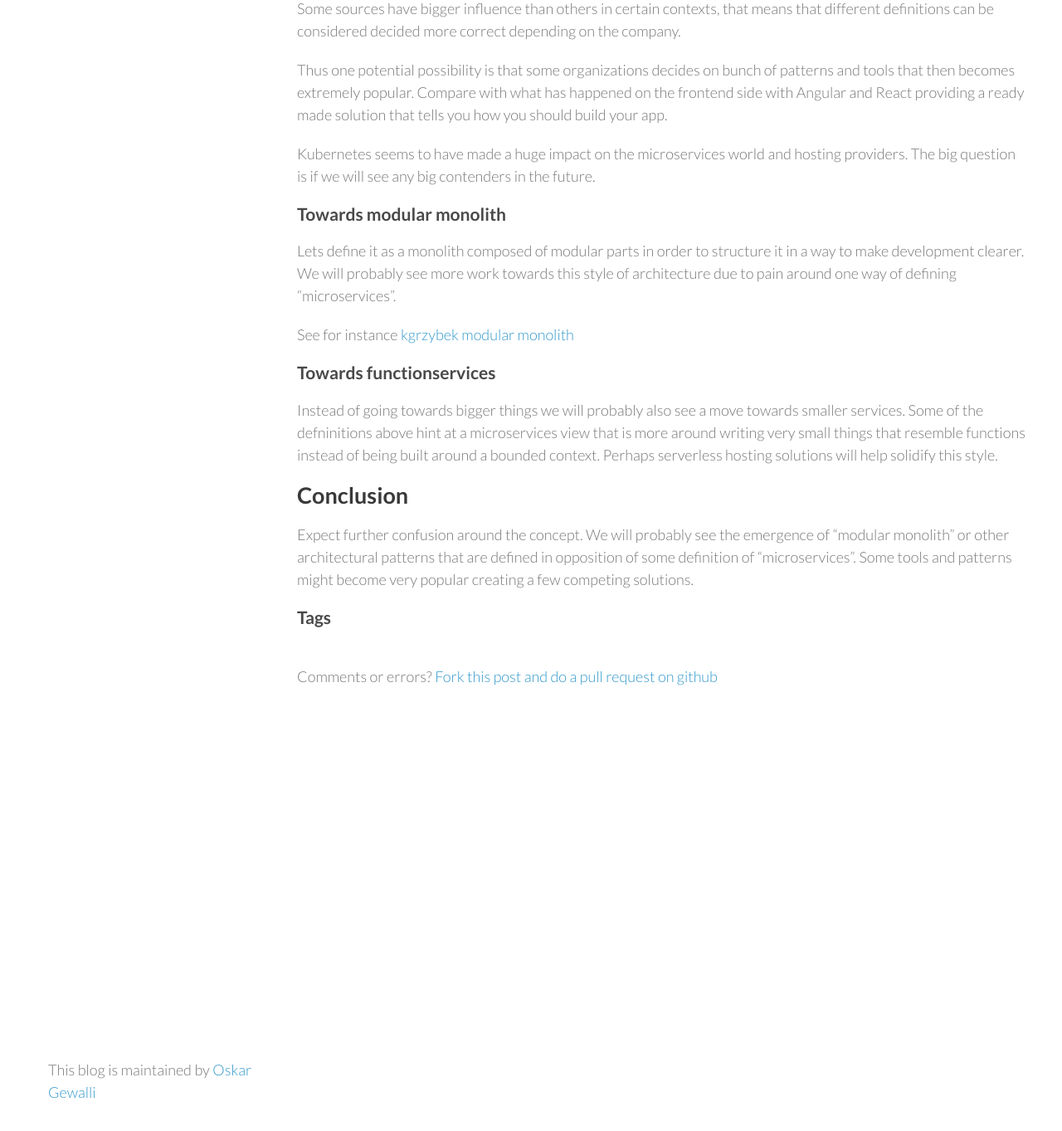
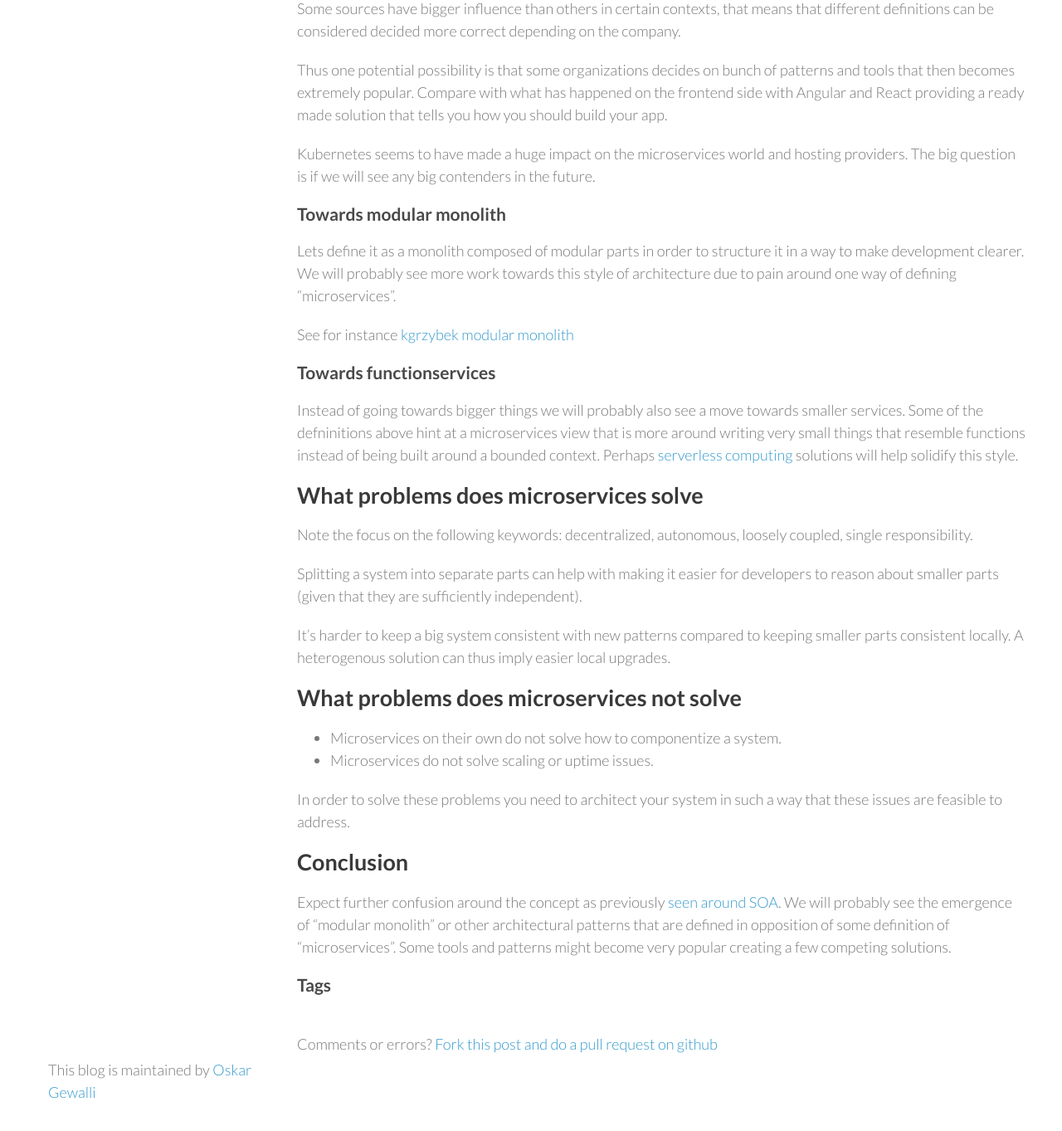
Before and after one commit to wallymathieu/assertfail, a Jekyll site: the page built from _posts/2019-08-26-Is-there-microservices-or-is-it-an-architectural-dream-cloud.md, in a window 1280 px wide and 1400 px high, scrolled down 1658 px. Shown: the top 1363 px of the window at 83% size. Built offline with Jekyll 4.4.1, drawn with Linux system fonts in a browser that asks for light colours; nearby versions of some CDN libraries.

Commit message:
What problems does microservices solve

```diff
--- a/_posts/2019-08-26-Is-there-microservices-or-is-it-an-architectural-dream-cloud.md
+++ b/_posts/2019-08-26-Is-there-microservices-or-is-it-an-architectural-dream-cloud.md
@@ -78,8 +78,23 @@ See for instance [kgrzybek modular monolith](https://github.com/kgrzybek/modular
 
 ### Towards functionservices
 
-Instead of going towards bigger things we will probably also see a move towards smaller services. Some of the defninitions above hint at a microservices view that is more around writing very small things that resemble functions instead of being built around a bounded context. Perhaps serverless hosting solutions will help solidify this style.
+Instead of going towards bigger things we will probably also see a move towards smaller services. Some of the defninitions above hint at a microservices view that is more around writing very small things that resemble functions instead of being built around a bounded context. Perhaps [serverless computing](https://en.wikipedia.org/wiki/Serverless_computing) solutions will help solidify this style.
+
+## What problems does microservices solve
+
+Note the focus on the following keywords: decentralized, autonomous, loosely coupled, single responsibility.
+
+Splitting a system into separate parts can help with making it easier for developers to reason about smaller parts (given that they are sufficiently independent).
+
+It's harder to keep a big system consistent with new patterns compared to keeping smaller parts consistent locally. A heterogenous solution can thus imply easier local upgrades.
+
+## What problems does microservices not solve
+
+- Microservices on their own do not solve how to componentize a system.
+- Microservices do not solve scaling or uptime issues.
+
+In order to solve these problems you need to architect your system in such a way that these issues are feasible to address.
 
 ## Conclusion
 
-Expect further confusion around the concept. We will probably see the emergence of "modular monolith" or other architectural patterns that are defined in opposition of some definition of "microservices". Some tools and patterns might become very popular creating a few competing solutions.
+Expect further confusion around the concept as previously [seen around SOA](https://martinfowler.com/bliki/ServiceOrientedAmbiguity.html). We will probably see the emergence of "modular monolith" or other architectural patterns that are defined in opposition of some definition of "microservices". Some tools and patterns might become very popular creating a few competing solutions.
```
